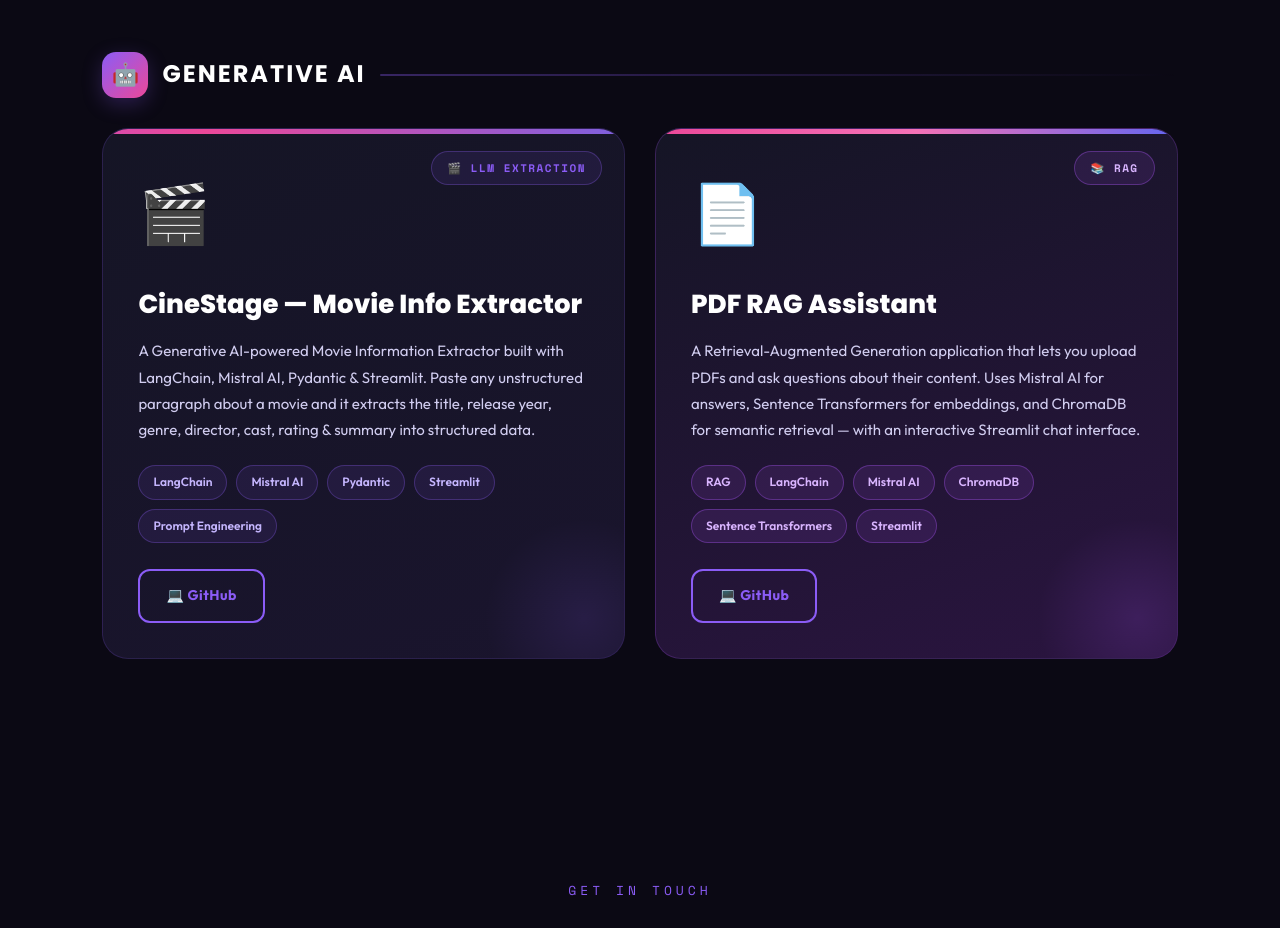
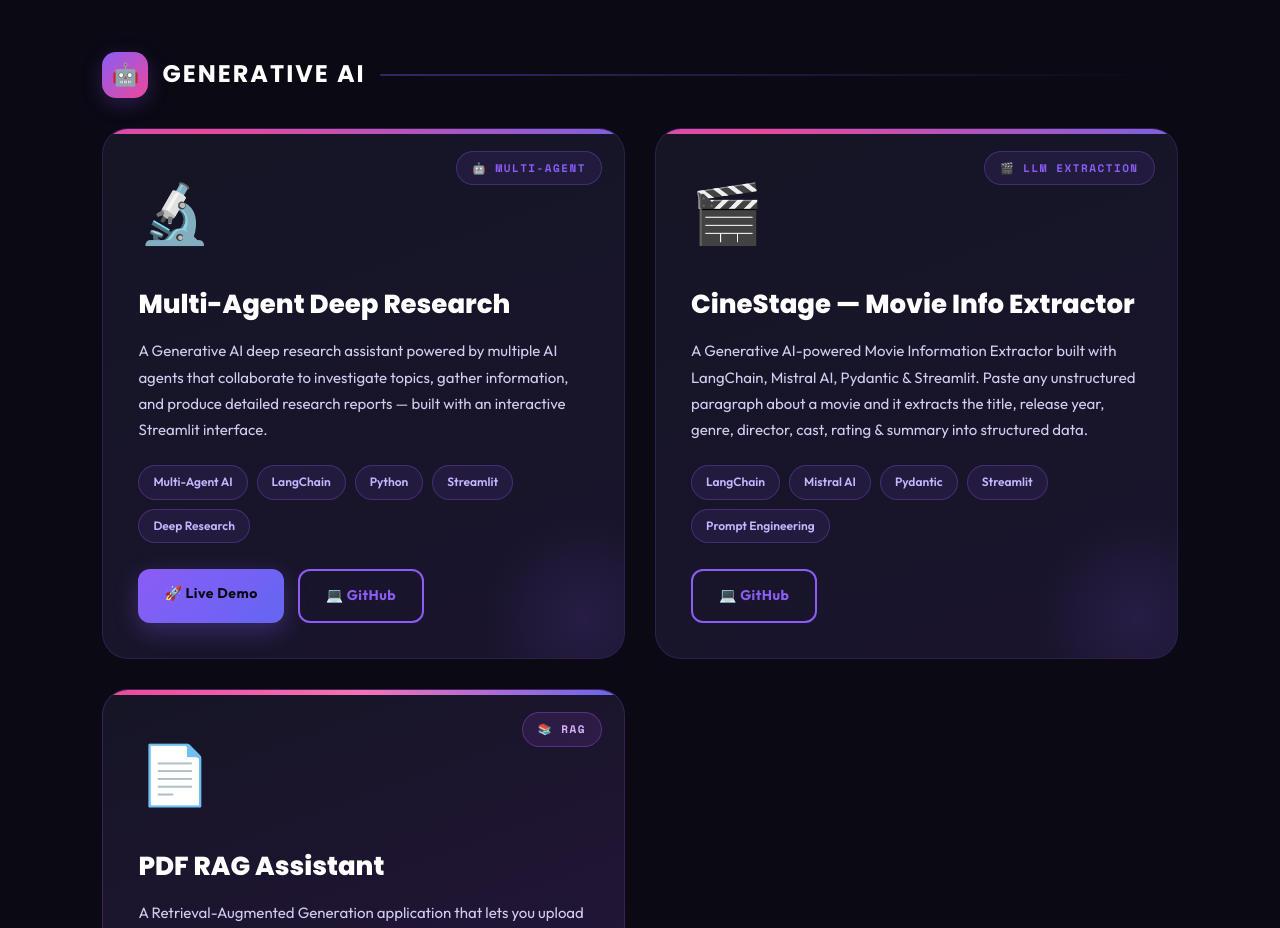
Before and after one commit to Azansoh/Azan-Portfolio, a plain HTML site: page index.html in a window 1280 px wide. Shown: the part 6769-7697 px from the top of the page. Drawn offline with nearby package versions, Linux system fonts and the light colour scheme.

Commit message:
Add Multi-Agent Deep Research GenAI project

```diff
--- a/index.html
+++ b/index.html
@@ -2346,6 +2346,24 @@
 
     <div class="featured-grid">
       <div class="project-featured">
+        <span class="featured-badge">🤖 Multi-Agent</span>
+        <span class="project-icon">🔬</span>
+        <h3>Multi-Agent Deep Research</h3>
+        <p>A Generative AI deep research assistant powered by multiple AI agents that collaborate to investigate topics, gather information, and produce detailed research reports — built with an interactive Streamlit interface.</p>
+        <div class="project-tags">
+          <span class="project-tag">Multi-Agent AI</span>
+          <span class="project-tag">LangChain</span>
+          <span class="project-tag">Python</span>
+          <span class="project-tag">Streamlit</span>
+          <span class="project-tag">Deep Research</span>
+        </div>
+        <div class="project-links">
+          <a href="https://mutli-agent-deepresearch.up.railway.app" target="_blank" rel="noopener" class="btn btn-primary">🚀 Live Demo</a>
+          <a href="https://github.com/Azansoh/Multi-Agent-DeepResearch" target="_blank" rel="noopener" class="btn btn-outline">💻 GitHub</a>
+        </div>
+      </div>
+
+      <div class="project-featured">
         <span class="featured-badge">🎬 LLM Extraction</span>
         <span class="project-icon">🎬</span>
         <h3>CineStage — Movie Info Extractor</h3>
@@ -2678,8 +2696,8 @@
     reply: "**Azan's Tech Stack:**\n🐍 **Python** — automation & backend scripting\n⚙️ **C++** — algorithms, data structures & OOP\n🌐 **MERN Stack** — MongoDB, Express.js, React.js, Node.js\n🗄️ **SQL** — relational databases\n🍃 **MongoDB** — NoSQL schema design & Mongoose\n🤖 **Generative AI** — LLMs, LangChain, RAG & prompt engineering\n\nWhich one would you like to know more about? - AZAN AI ✨"
   },
   {
-    keywords: ['project', 'work', 'built', 'portfolio', 'shop', 'wander', 'task', 'shophub', 'wanderlust', 'taskflow', 'cine', 'cinestage', 'movie', 'pdf', 'rag'],
-    reply: "**Azan's Projects:**\n🛍️ **ShopHub** — full-stack e-commerce marketplace (Node.js, Express, MongoDB, EJS)\n🏡 **WanderLust** — Airbnb-inspired listing & review platform\n🗂️ **TaskFlow** — realtime collaboration tool (MERN + Socket.io)\n🎬 **CineStage** — GenAI movie info extractor (LangChain, Mistral AI, Pydantic, Streamlit)\n📄 **PDF RAG Assistant** — RAG Q&A over PDFs (LangChain, ChromaDB, Mistral AI)\n🤖 **Python Automation Suite**\n🧮 **C++ Algorithms Library**\n\nScroll to the Projects section for live demos & GitHub links! - AZAN AI ✨"
+    keywords: ['project', 'work', 'built', 'portfolio', 'shop', 'wander', 'task', 'shophub', 'wanderlust', 'taskflow', 'cine', 'cinestage', 'movie', 'pdf', 'rag', 'multi', 'agent', 'deep', 'research', 'research'],
+    reply: "**Azan's Projects:**\n🛍️ **ShopHub** — full-stack e-commerce marketplace (Node.js, Express, MongoDB, EJS)\n🏡 **WanderLust** — Airbnb-inspired listing & review platform\n🗂️ **TaskFlow** — realtime collaboration tool (MERN + Socket.io)\n🔬 **Multi-Agent Deep Research** — multi-agent AI research assistant (LangChain, Streamlit)\n🎬 **CineStage** — GenAI movie info extractor (LangChain, Mistral AI, Pydantic, Streamlit)\n📄 **PDF RAG Assistant** — RAG Q&A over PDFs (LangChain, ChromaDB, Mistral AI)\n🤖 **Python Automation Suite**\n🧮 **C++ Algorithms Library**\n\nScroll to the Projects section for live demos & GitHub links! - AZAN AI ✨"
   },
   {
     keywords: ['experience', 'intern', 'job', 'cosmicode', 'interpeak', 'background', 'worked', 'work for'],
```
Also changed, not shown: 1 other file.
